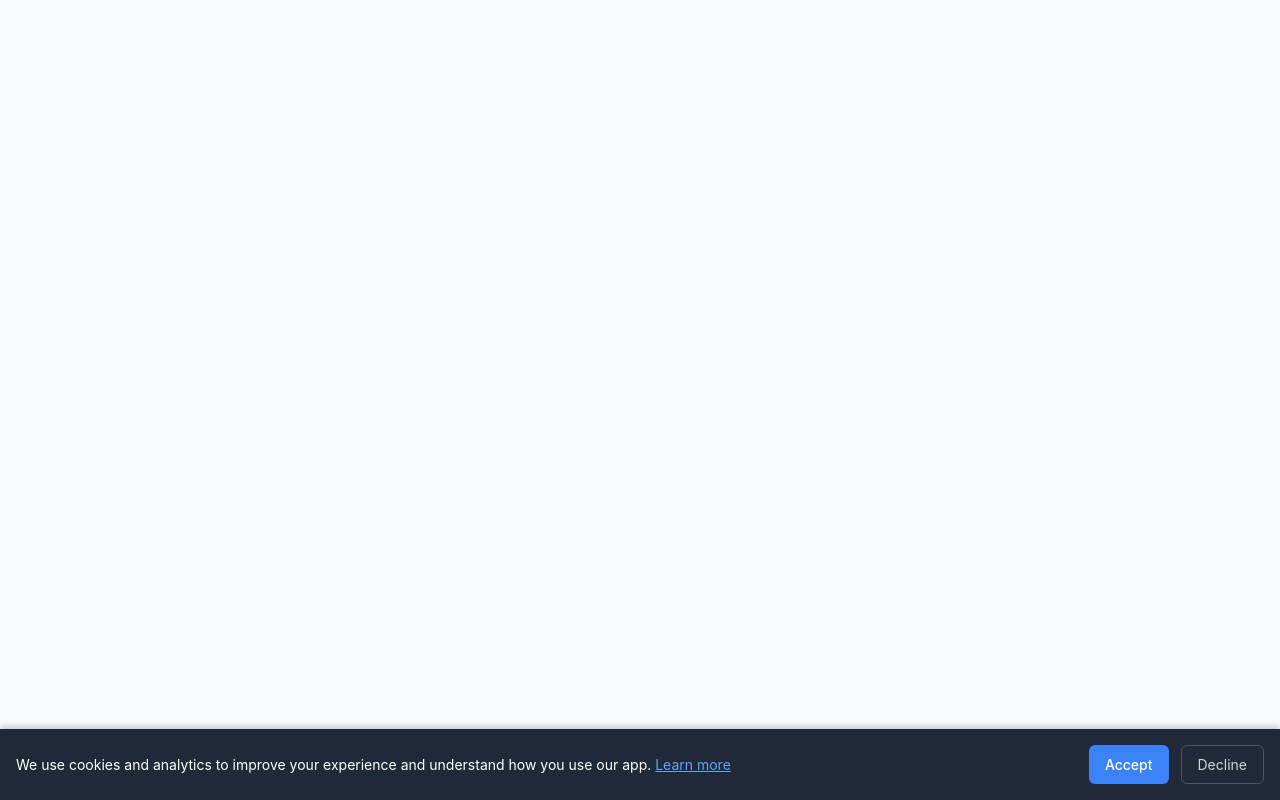
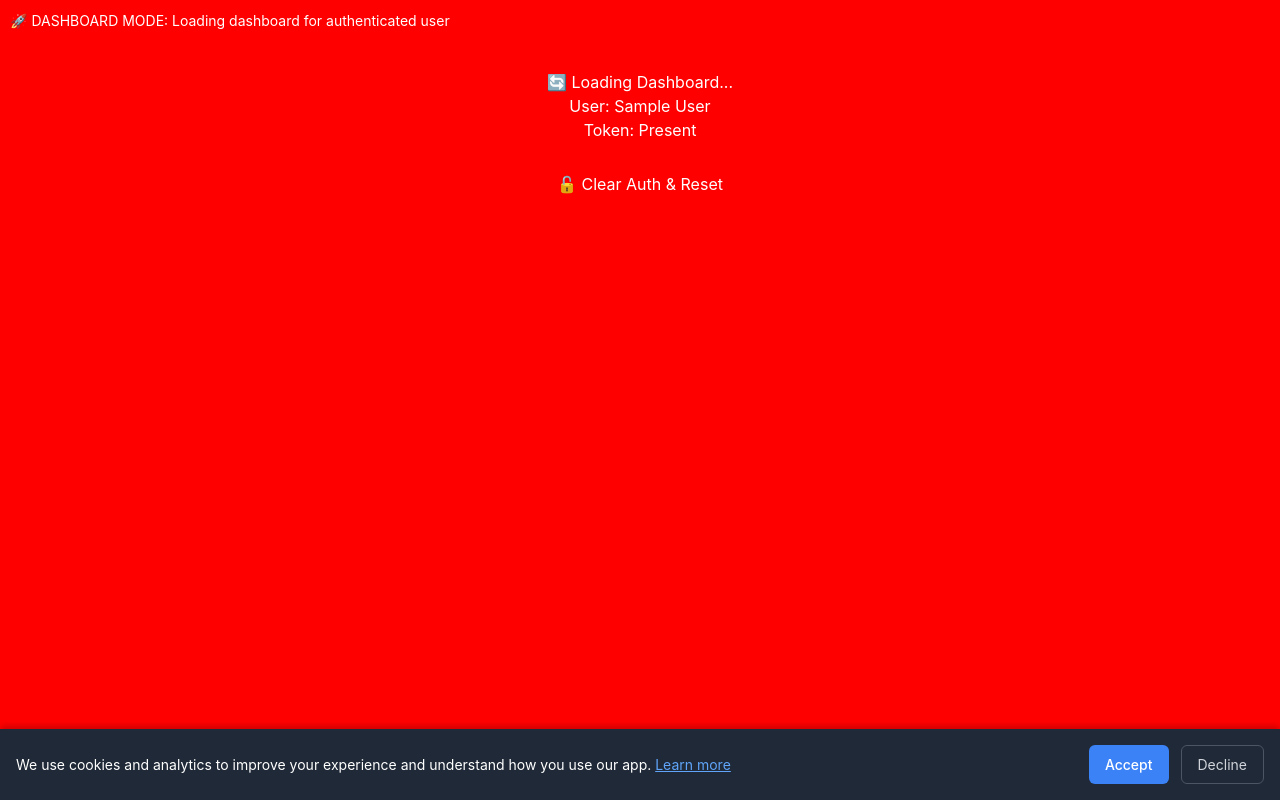
Before and after one commit to Dhiali/housemate, a React (Vite) app in the folder frontend/: page /auth/create-house in a window 1280 px wide. Built offline with nearby package versions, Linux system fonts and the light colour scheme; sample sign-in values are in the browser's storage.

Commit message:
Update App-debug.jsx

```diff
--- a/frontend/src/Auth/src/App-debug.jsx
+++ b/frontend/src/Auth/src/App-debug.jsx
@@ -59,17 +59,46 @@ export default function App() {
 
   // If authenticated, show dashboard
   if (showDashboard && authToken && authUser) {
+    console.log('🎯 Attempting to load dashboard with:', { authToken: !!authToken, authUser });
     return (
-      <Suspense fallback={
-        <div className="min-h-screen bg-gray-50 flex items-center justify-center">
-          <div className="text-center">
-            <div className="animate-spin rounded-full h-16 w-16 border-b-2 border-purple-600 mx-auto mb-4"></div>
-            <p className="text-gray-600 text-lg">Loading Dashboard...</p>
+      <div style={{ minHeight: '100vh', background: 'red', padding: '20px' }}>
+        <div style={{
+          position: 'fixed',
+          top: 0,
+          left: 0,
+          right: 0,
+          background: 'rgba(255,0,0,0.9)',
+          color: 'white',
+          padding: '10px',
+          fontSize: '14px',
+          zIndex: 1000
+        }}>
+          🚀 DASHBOARD MODE: Loading dashboard for authenticated user
+        </div>
+        <div style={{ paddingTop: '50px', color: 'white', textAlign: 'center' }}>
+          <h1>🔄 Loading Dashboard...</h1>
+          <p>User: {authUser?.name || authUser?.email || 'Unknown'}</p>
+          <p>Token: {authToken ? 'Present' : 'Missing'}</p>
+          <button
+            onClick={() => {
+              localStorage.removeItem('authToken');
+              localStorage.removeItem('authUser');
+              window.location.reload();
+            }}
+            style={{ padding: '10px 20px', margin: '20px', fontSize: '16px' }}
+          >
+            🔓 Clear Auth & Reset
+          </button>
+        </div>
+        <Suspense fallback={
+          <div style={{ padding: '50px', background: 'yellow', color: 'black', margin: '20px' }}>
+            <h2>⏳ Dashboard Loading...</h2>
+            <p>Suspense fallback active</p>
           </div>
-        </div>
-      }>
-        <DashboardApp user={authUser} token={authToken} />
-      </Suspense>
+        }>
+          <DashboardApp user={authUser} token={authToken} />
+        </Suspense>
+      </div>
     );
   }
 
```
